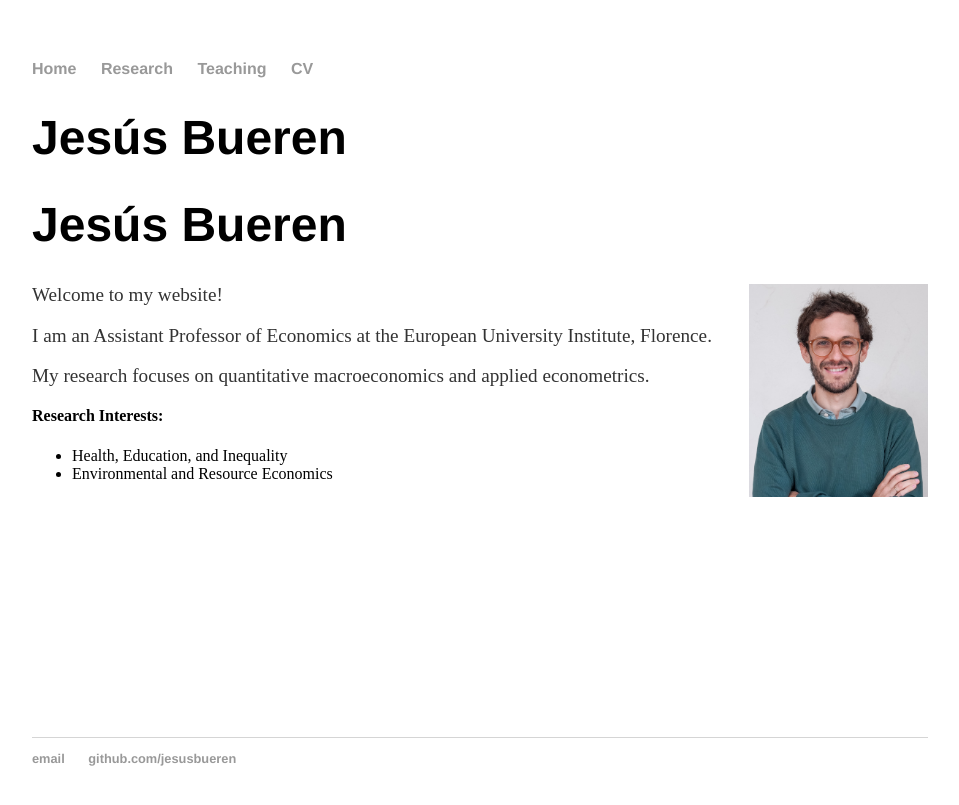
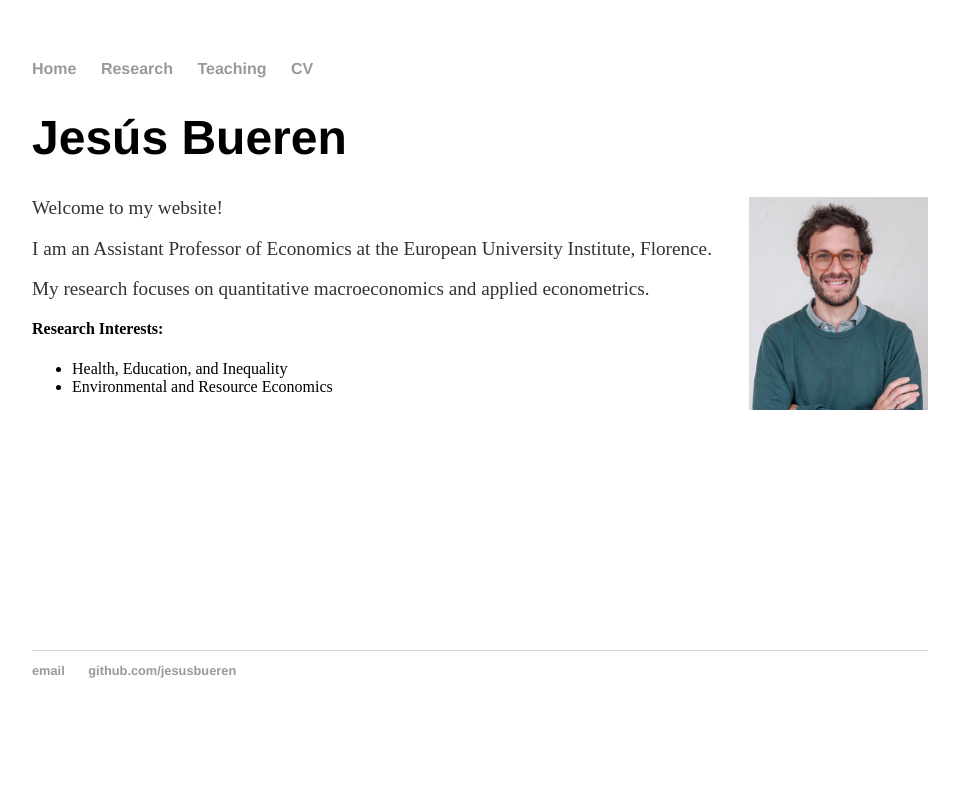
Before and after one commit to jesusbueren/jesusbueren.github.io, a Jekyll site: the page built from index.html, in a window 1280 px wide. Shown: the top 805 px of the page, without its empty margins (160-1119 px from the left). Built offline with Jekyll 4.4.1, drawn with Linux system fonts in a browser that asks for light colours.

Commit message:
Update index.html

```diff
--- a/index.html
+++ b/index.html
@@ -5,7 +5,6 @@
 <div class="blurb">
 
 	<h1>Jes&uacutes Bueren</h1>
-	<h1>Jesús Bueren</h1>
 	<img src="Jesus_Bueren_2024_2.jpg" width="20%" height="20%" style="float: right; margin-left: 20px; margin-bottom: 20px;">
 	<p>Welcome to my website!</p>
 	<p> I am an Assistant Professor of Economics at the European University Institute, Florence.</p>
```
